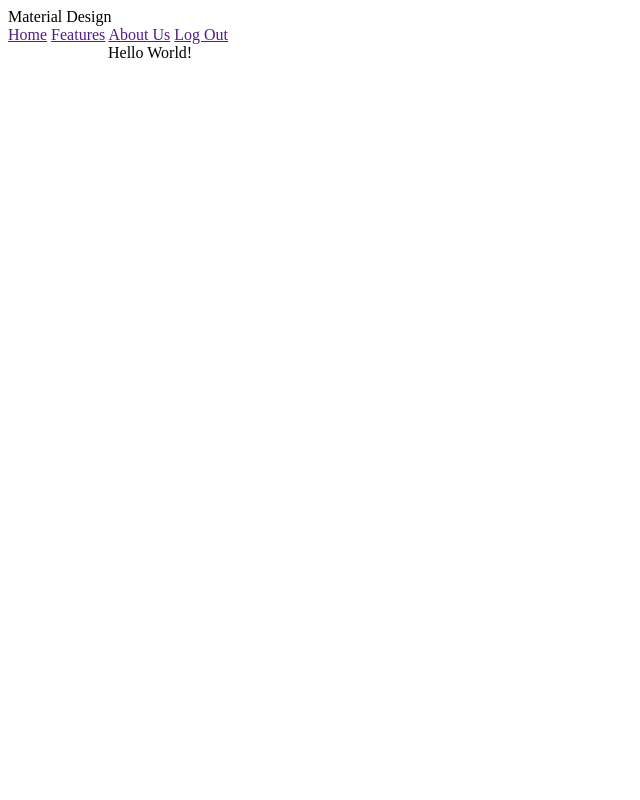
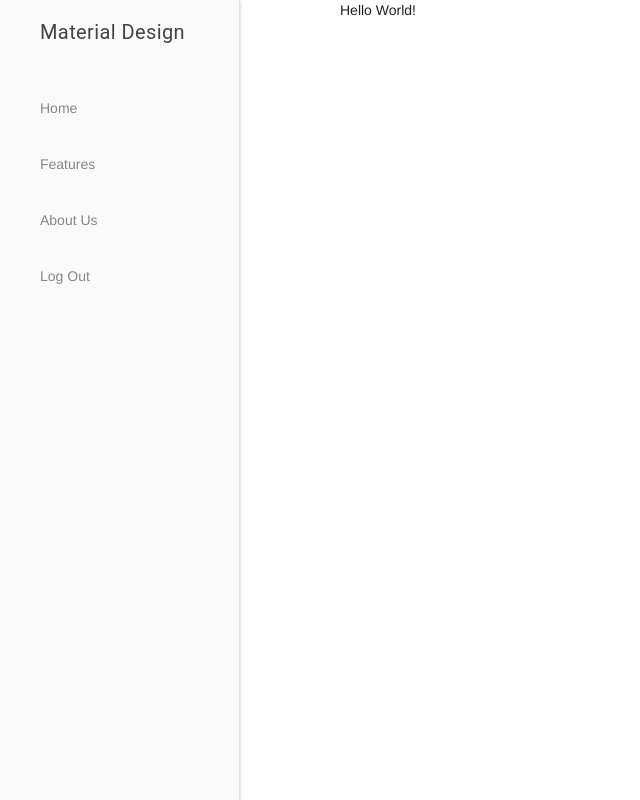
Before and after one commit to ThePhan/BuildingDemo, a website: page index.html in a window 1280 px wide. Shown: the whole page, without its empty margins (0-640 px from the left). Drawn offline with nearby package versions, Linux system fonts and the light colour scheme; the site is published under a folder, as on GitHub Pages, so addresses that start at the root find nothing.

Commit message:
change path node_modules

```diff
--- a/index.html
+++ b/index.html
@@ -3,8 +3,8 @@
 <head>
     <title>The Material Design Lite Example</title>
     <meta name="viewport" content="width=device-width, initial-scale=1">
-    <link rel="stylesheet" href="/node_modules/material-design-lite/material.min.css">
-    <script src="/node_modules/material-design-lite/material.min.js"></script>
+    <link rel="stylesheet" href="node_modules/material-design-lite/material.min.css">
+    <script src="node_modules/material-design-lite/material.min.js"></script>
     <link rel="stylesheet" href="https://fonts.googleapis.com/icon?family=Material+Icons">
 </head>
 
```
